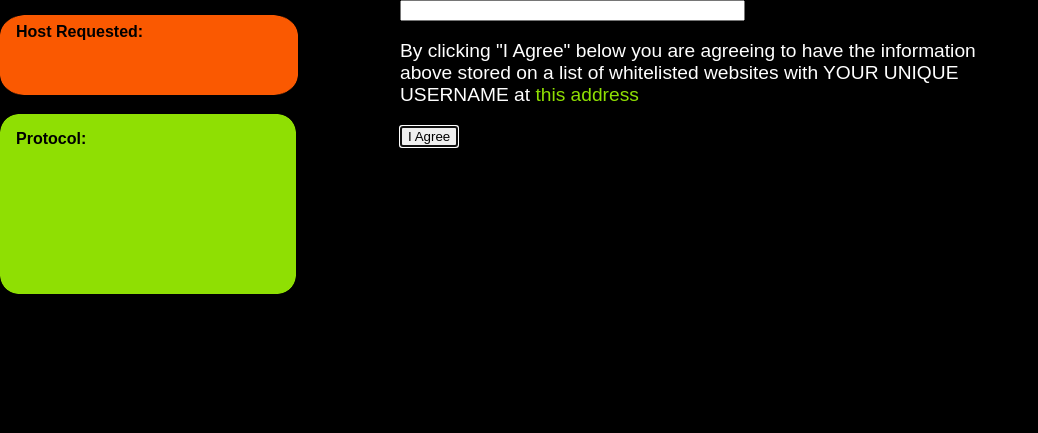
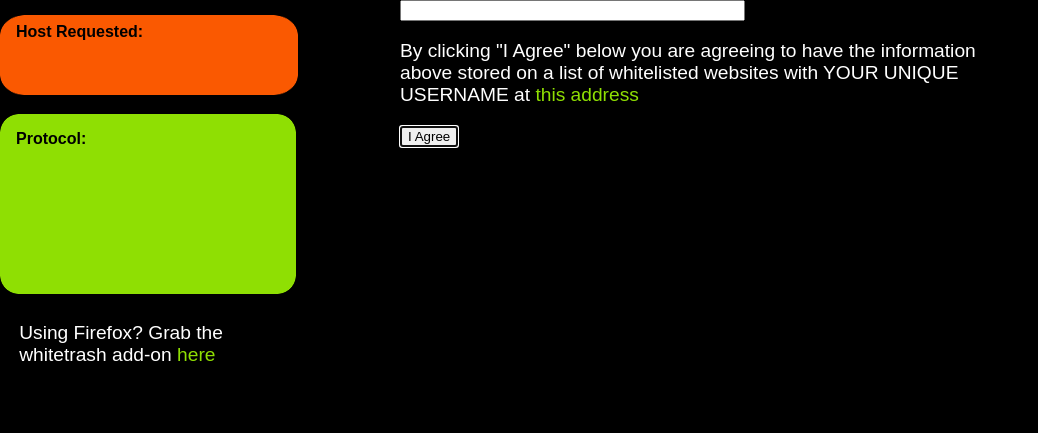
Before and after one commit to 00000SZ/whitetrash, a Django app: template django_site/templates/whitelist/whitelist_getform.html in a window 1280 px wide. Shown: the part 150-583 px from the top of the page, without its empty margins (0-1038 px from the left). Run offline with Django 3.2, Linux system fonts and the light colour scheme; the template is opened without the code that fills it, so the values that code supplies are empty; parts of the project's set-up code (start-up, migrations or seed data) failed here and were passed over.

Commit message:
Added link to the firefox plugin.
git-svn-id: svn://svn.code.sf.net/p/whitetrash/code/trunk@208 7ee303d9-4526-0410-93f5-a5c2be67a987

```diff
--- a/django_site/templates/whitelist/whitelist_getform.html
+++ b/django_site/templates/whitelist/whitelist_getform.html
@@ -21,6 +21,9 @@
                 <p><b>Client Username: </b>{{ user.username }}</p>
                 {% endif %}
             </div>
+        </div>
+        <div id="pluginlink">
+            <p>Using Firefox?  Grab the whitetrash add-on <a href="https://addons.mozilla.org/en-US/firefox/addon/11680">here</a></p>
         </div>
         <div id="centreContent">
             <div id="bnessReq">
--- a/example_configs/apache2/www/whitetrash/whitetrash_server.css
+++ b/example_configs/apache2/www/whitetrash/whitetrash_server.css
@@ -96,7 +96,7 @@ hr {
     position:relative;
     top:1.2em;
     background:#000000 url(green_rect.png) no-repeat top left;
-    height:20em;
+    height:13em;
     width:20em;
 }
 
@@ -106,6 +106,13 @@ hr {
     top:1em;
     width:16em;
     color:#000;
+}
+
+#pluginlink{
+    font-size:1.2em;
+    position:relative;
+    left:1em;
+    width:14em;
 }
 
 #viewlist{
```
